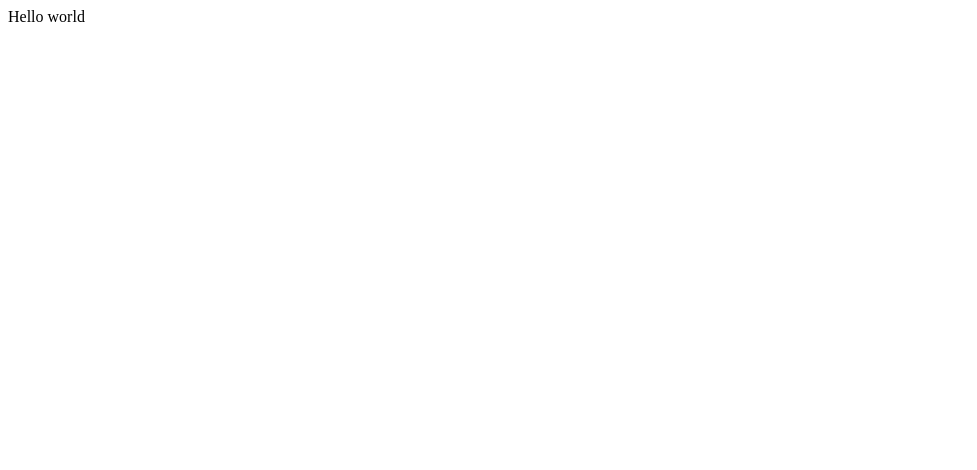
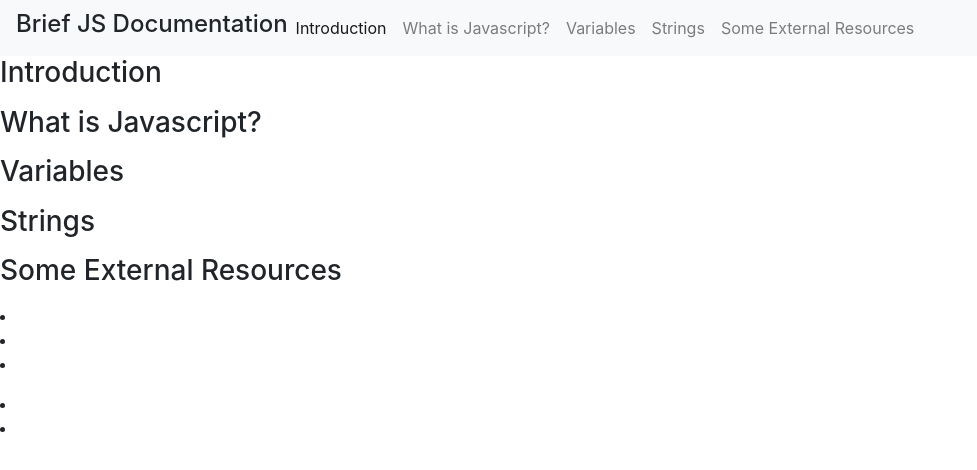
Before and after one commit to hcuffy/technical-documentation, a website: page views/index.html in a window 1280 px wide. Shown: the whole page, without its empty margins (0-977 px from the left). Drawn offline with nearby package versions, Linux system fonts and the light colour scheme.

Commit message:
creating document layout.

```diff
--- a/views/index.html
+++ b/views/index.html
@@ -3,9 +3,81 @@
   <meta charset="UTF-8">
   <meta name="viewport" content="width=device-width, initial-scale=1.0">
   <meta http-equiv="X-UA-Compatible" content="ie=edge">
-  <title>Document</title>
+  <link rel="stylesheet" href="https://maxcdn.bootstrapcdn.com/bootstrap/4.0.0/css/bootstrap.min.css">
+  <link href="/main.css" rel="stylesheet" type="text/css">
+  <title>Technical Doc</title>
 </head>
 <body>
-  <p>Hello world</p>
+
+    <nav id="navbar" class="navbar navbar-expand-lg navbar-light bg-light">
+<header id="header">
+  <h4>Brief JS Documentation</h4>
+       </header>
+      <div class="collapse navbar-collapse">
+        <div class="navbar-nav">
+          <a class="nav-item nav-link active" href="#Introduction">Introduction<span class="sr-only">(current)</span></a>
+          <a class="nav-item nav-link" href="#What_is_Javascript">What is Javascript?</a>
+          <a class="nav-item nav-link" href="#Variables">Variables</a>
+          <a class="nav-item nav-link" href="#Strings">Strings</a>
+          <a class="nav-item nav-link" href="#Some_External_Resources">Some External Resources</a>
+        </div>
+      </div>
+    </nav>
+
+  <main  id="main-doc">
+    <section id="Introduction" class="main-section">
+  <header>
+    <h3>Introduction</h3>
+  </header>
+  <p></p>
+    </section>
+
+    <section id="What_is_Javascript?" class="main-section">
+      <header>
+        <h3>What is Javascript?</h3>
+      </header>
+        <p></p>
+        <p></p>
+    </section>
+
+    <section id="Variables" class="main-section">
+      <header>
+        <h3>Variables</h3>
+      </header>
+        <p><code></code></p>
+          <p><code></code></p>
+            <p><code></code></p>
+    </section>
+
+    <section id="Strings" class="main-section">
+      <header>
+        <h3>Strings</h3>
+      </header>
+        <p>
+          <code></code>
+        </p>
+        <p>
+          <code></code>
+        </p>
+    </section>
+
+    <section id="Some_External_Resources" class="main-section">
+      <header>
+        <h3>Some External Resources</h3>
+      </header>
+        <p>
+          <li></li>
+          <li></li>
+          <li></li>
+
+        </p>
+        <p>
+          <li></li>
+          <li></li>
+        </p>
+    </section>
+
+  </main>
 </body>
+<script src="https://gitcdn.link/repo/freeCodeCamp/testable-projects-fcc/master/build/bundle.js"></script>
 </html>
```
